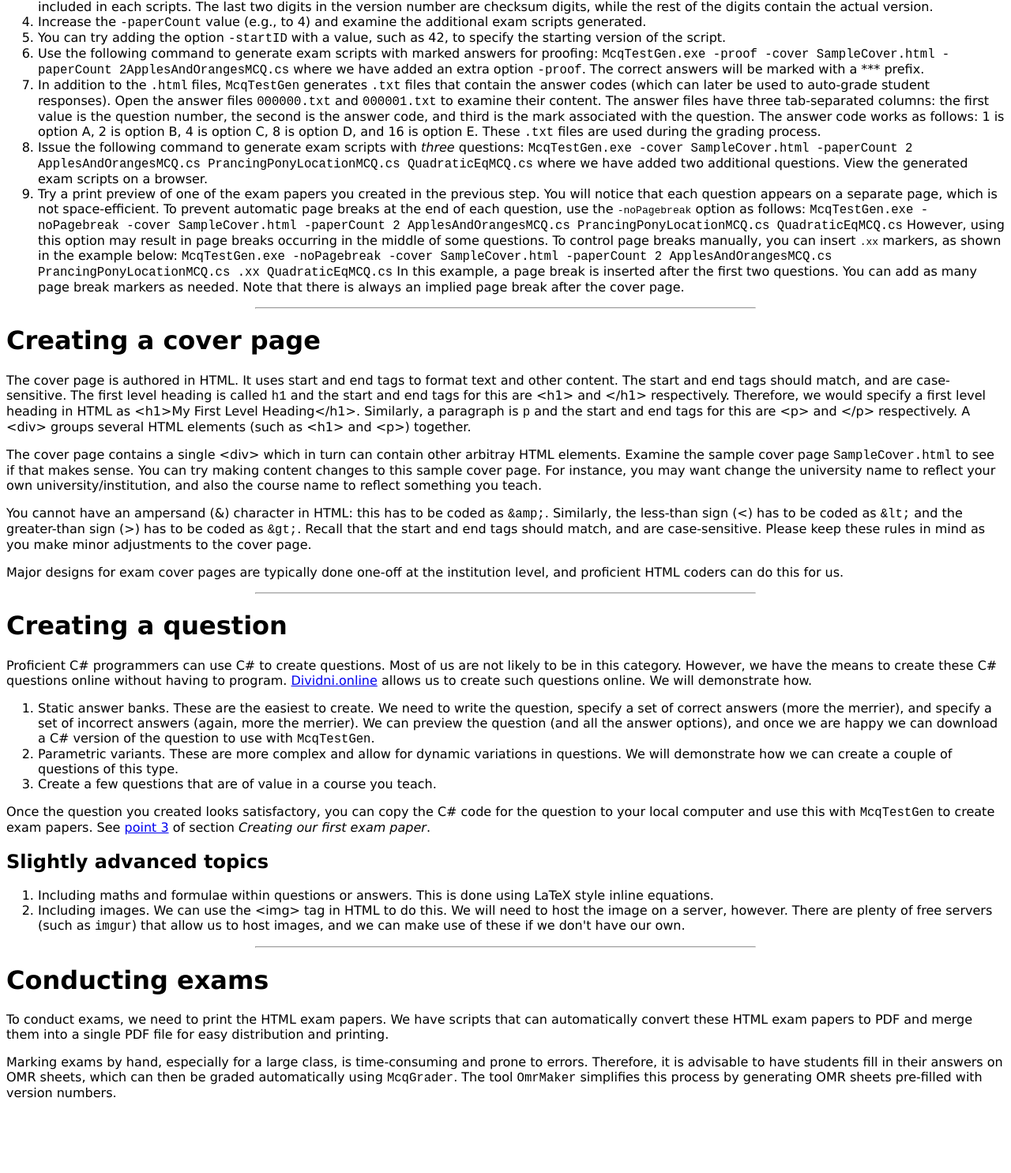
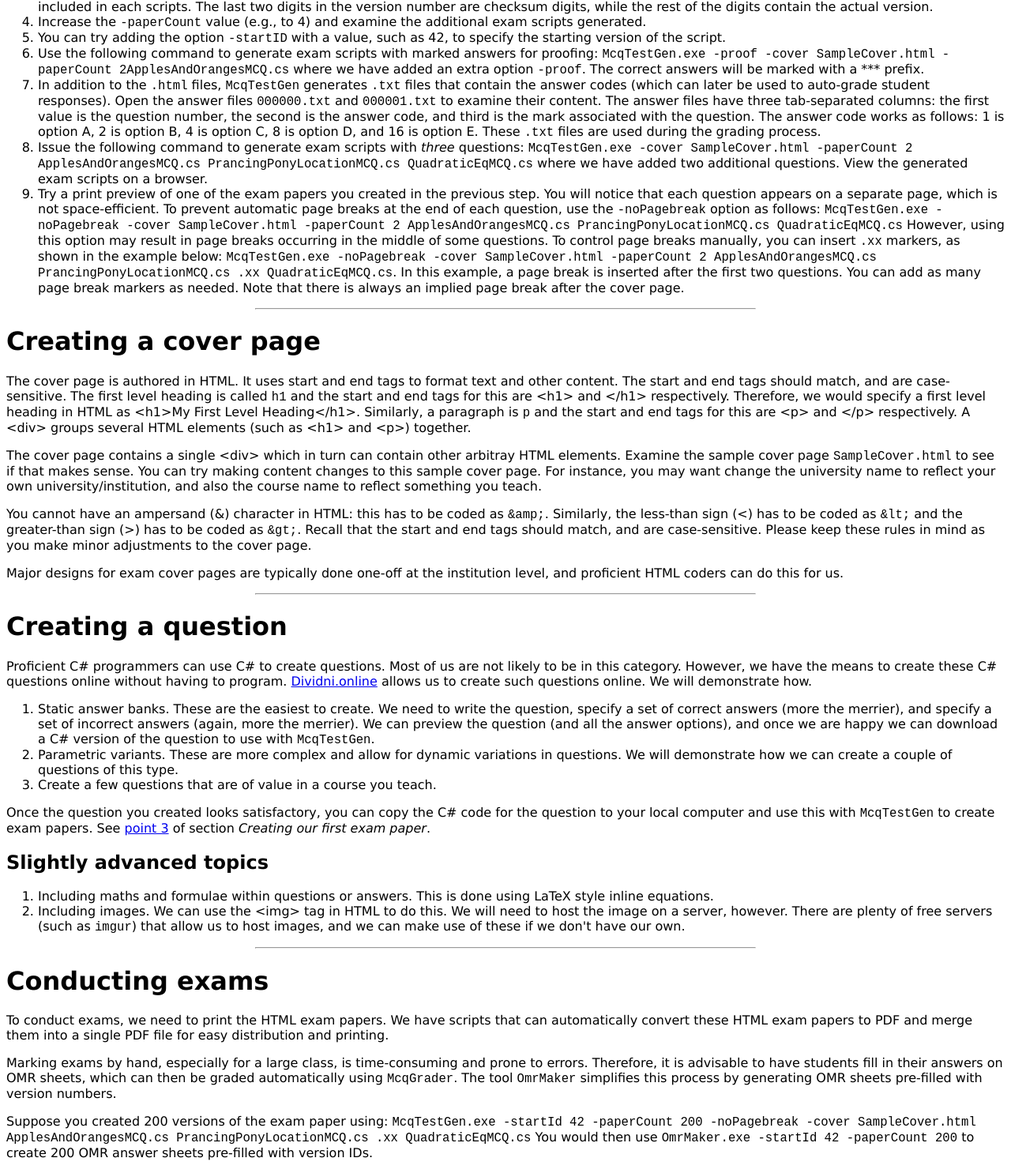
Before and after one commit to manonz/dividni.com, a plain HTML site: page tutorial/index.html in a window 1280 px wide. Shown: the part 1119-2604 px from the top of the page at 79% size. Before the commit the page ends 2528 px from the top, so only its background shows below. Drawn offline with Linux system fonts and the light colour scheme.

Commit message:
Add files via upload

```diff
--- a/tutorial/index.html
+++ b/tutorial/index.html
@@ -130,11 +130,11 @@
       <li>
          Try a print preview of one of the exam papers you created in the previous step.
          You will notice that each question appears on a separate page, which is not space-efficient.
-         To prevent automatic page breaks at the end of each question, use the <tt>-noPagebreak</tt> option as follows:
+         To prevent automatic page breaks at the end of each question, use the <code>-noPagebreak</code> option as follows:
          <code>McqTestGen.exe -noPagebreak -cover SampleCover.html -paperCount 2 ApplesAndOrangesMCQ.cs PrancingPonyLocationMCQ.cs QuadraticEqMCQ.cs</code>
          However, using this option may result in page breaks occurring in the middle of some questions.
-         To control page breaks manually, you can insert <tt>.xx</tt> markers, as shown in the example below:
-         <code>McqTestGen.exe -noPagebreak -cover SampleCover.html -paperCount 2 ApplesAndOrangesMCQ.cs PrancingPonyLocationMCQ.cs .xx QuadraticEqMCQ.cs</code>
+         To control page breaks manually, you can insert <code>.xx</code> markers, as shown in the example below:
+         <code>McqTestGen.exe -noPagebreak -cover SampleCover.html -paperCount 2 ApplesAndOrangesMCQ.cs PrancingPonyLocationMCQ.cs .xx QuadraticEqMCQ.cs</code>.
          In this example, a page break is inserted after the first two questions.
          You can add as many page break markers as needed.
          Note that there is always an implied page break after the cover page.
@@ -217,6 +217,13 @@
       graded automatically using <code>McqGrader</code>. The tool <code>OmrMaker</code> simplifies this process
       by generating OMR sheets pre-filled with version numbers.
    </p>
+   <p>
+      Suppose you created 200 versions of the exam paper using:
+      <code>McqTestGen.exe -startId 42 -paperCount 200 -noPagebreak -cover SampleCover.html ApplesAndOrangesMCQ.cs PrancingPonyLocationMCQ.cs .xx QuadraticEqMCQ.cs</code>
+      You would then use
+      <code>OmrMaker.exe -startId 42 -paperCount 200</code>
+      to create 200 OMR answer sheets pre-filled with version IDs.
+   </p>
 
 </body>
 </html>
```
